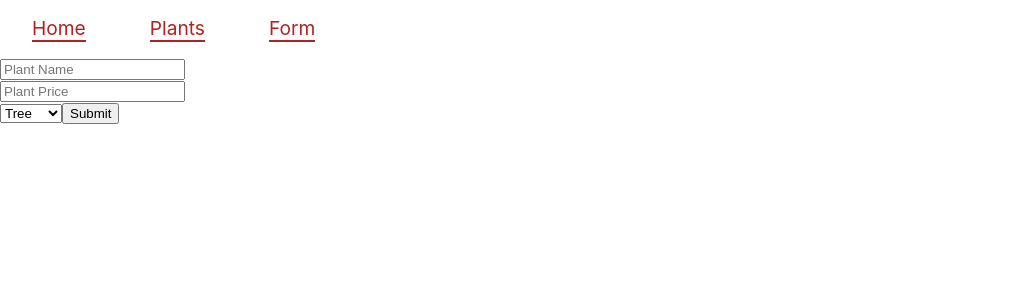
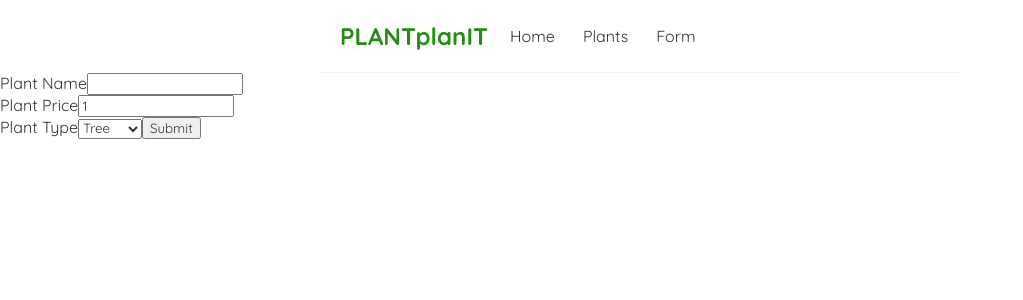
Before and after one commit to StephenthatsPH/phase-2-react-project, a React (Create React App) app: page /form in a window 1280 px wide. Shown: the top 300 px of the page, without its empty margins (0-1023 px from the left). Built offline with nearby package versions, Linux system fonts and the light colour scheme.

Commit message:
Added simple style and form submit function

```diff
--- a/src/App.css
+++ /dev/null
@@ -1,54 +0,0 @@
-/* .App {
-  text-align: center;
-}
-
-.App-logo {
-  height: 40vmin;
-  pointer-events: none;
-}
-
-@media (prefers-reduced-motion: no-preference) {
-  .App-logo {
-    animation: App-logo-spin infinite 20s linear;
-  }
-}
-
-.App-header {
-  background-color: #282c34;
-  min-height: 100vh;
-  display: flex;
-  flex-direction: column;
-  align-items: center;
-  justify-content: center;
-  font-size: calc(10px + 2vmin);
-  color: white;
-}
-
-.App-link {
-  color: #61dafb;
-}
-
-@keyframes App-logo-spin {
-  from {
-    transform: rotate(0deg);
-  }
-  to {
-    transform: rotate(360deg);
-  }
-} */
-
-nav a {
-  display: inline-block;
-  margin: 1rem 2rem;
-  text-decoration: none;
-  font-size: 1.2em;
-  color: firebrick;
-  border-bottom: 2px solid firebrick;
-  transition: 0.1s;
-}
-
-nav a:hover,
-nav a:active {
-  color: tomato;
-  border-bottom: 2px solid tomato;
-}
--- a/src/App.js
+++ b/src/App.js
@@ -1,5 +1,4 @@
 import { BrowserRouter as Router, Route, Switch } from "react-router-dom";
-import './App.css';
 import Header from './components/Header';
 import Home from './components/Home';
 import Plants from "./components/Plants";
--- a/src/components/Form.jsx
+++ b/src/components/Form.jsx
@@ -2,28 +2,51 @@ import { useState } from 'react';
 
 function Form() {
     const [plantName, setPlantName] = useState("");
-    const [plantPrice, setPlantPrice] = useState();
+    const [plantPrice, setPlantPrice] = useState(1);
+    const [plantType, setPlantType] = useState("tree");
+    const [isPending, setIsPending] = useState(false);
 
-    function handlePlantNameChange(event) {
-        setPlantName(event.target.value);
+    const handleSubmit = (e) => {
+        e.preventDefault();
+        const product = (plantName, plantPrice, plantType);
+
+        setIsPending(true)
+
+        fetch('http://localhost:3000/product', {
+            method: 'POST',
+            headers: {"Content-Type": "application/json"},
+            body: JSON.stringify(product)
+        }).then(() =>{
+            console.log("new product added")
+            setIsPending(false);
+        })
     }
 
-    function handlePlantPriceChange(event) {
-        setPlantPrice(event.target.value);
-    }
     return (
         <div>
-            <form>
-                <input type="text" onChange={handlePlantNameChange} value={plantName} placeholder="Plant Name"/>
+            <form onSubmit={handleSubmit}>
+                <label>Plant Name</label>
+                <input
+                type="text"
+                value={plantName}
+                onChange={(e) => setPlantName(e.target.value)}
+                />
                 <br />
-                <input type="text" onChange={handlePlantPriceChange} value={plantPrice} placeholder="Plant Price"/>
+                <label>Plant Price</label>
+                <input
+                type="text"
+                value={plantPrice}
+                onChange={(e) => setPlantPrice(e.target.value)}
+                />
                 <br/>
-                <select>
+                <label>Plant Type</label>
+                <select onChange={(e) => setPlantType(e.target.value)}>
                     <option value="tree">Tree</option>
                     <option value="bush">Bush</option>
                     <option value="flower">Flower</option>
                 </select>
-                <button>Submit</button>
+                {!isPending && <button>Submit</button>}
+                {isPending && <button disabled>Adding Plant...</button>}
             </form>
         </div>
     );
--- a/src/components/Navbar.jsx
+++ b/src/components/Navbar.jsx
@@ -2,7 +2,8 @@ import { NavLink } from "react-router-dom";
 
 function NavBar() {
     return (
-        <nav>
+        <nav className="navbar">
+            <h1>PLANTplanIT</h1>
             <NavLink exact to="/">Home</NavLink>
             <NavLink to="/plants">Plants</NavLink>
             <NavLink to="/form">Form</NavLink>
--- a/src/index.css
+++ b/src/index.css
@@ -1,13 +1,34 @@
-body {
+@import url('https://fonts.googleapis.com/css2?family=Quicksand:wght@300;400;500;600;700&display=swap');
+
+* {
   margin: 0;
-  font-family: -apple-system, BlinkMacSystemFont, 'Segoe UI', 'Roboto', 'Oxygen',
-    'Ubuntu', 'Cantarell', 'Fira Sans', 'Droid Sans', 'Helvetica Neue',
-    sans-serif;
-  -webkit-font-smoothing: antialiased;
-  -moz-osx-font-smoothing: grayscale;
+  font-family: "Quicksand";
+  color: #333;
 }
-
-code {
-  font-family: source-code-pro, Menlo, Monaco, Consolas, 'Courier New',
-    monospace;
+.navbar {
+  padding: 20px;
+  display: flex;
+  align-items: center;
+  max-width: 600px;
+  margin: 0 auto;
+  border-bottom: 1px solid #f2f2f2;
 }
+.navbar h1 {
+  color: #238e13;
+}
+.navbar .links {
+  margin-left: auto;
+}
+.navbar a {
+  margin-left: 16px;
+  text-decoration: none;
+  padding: 6px;
+}
+.navbar a:hover {
+  color: #35f15e;
+}
+.content {
+  max-width: 600px;
+  margin: 40px auto;
+  padding: 20px;
+}
```
